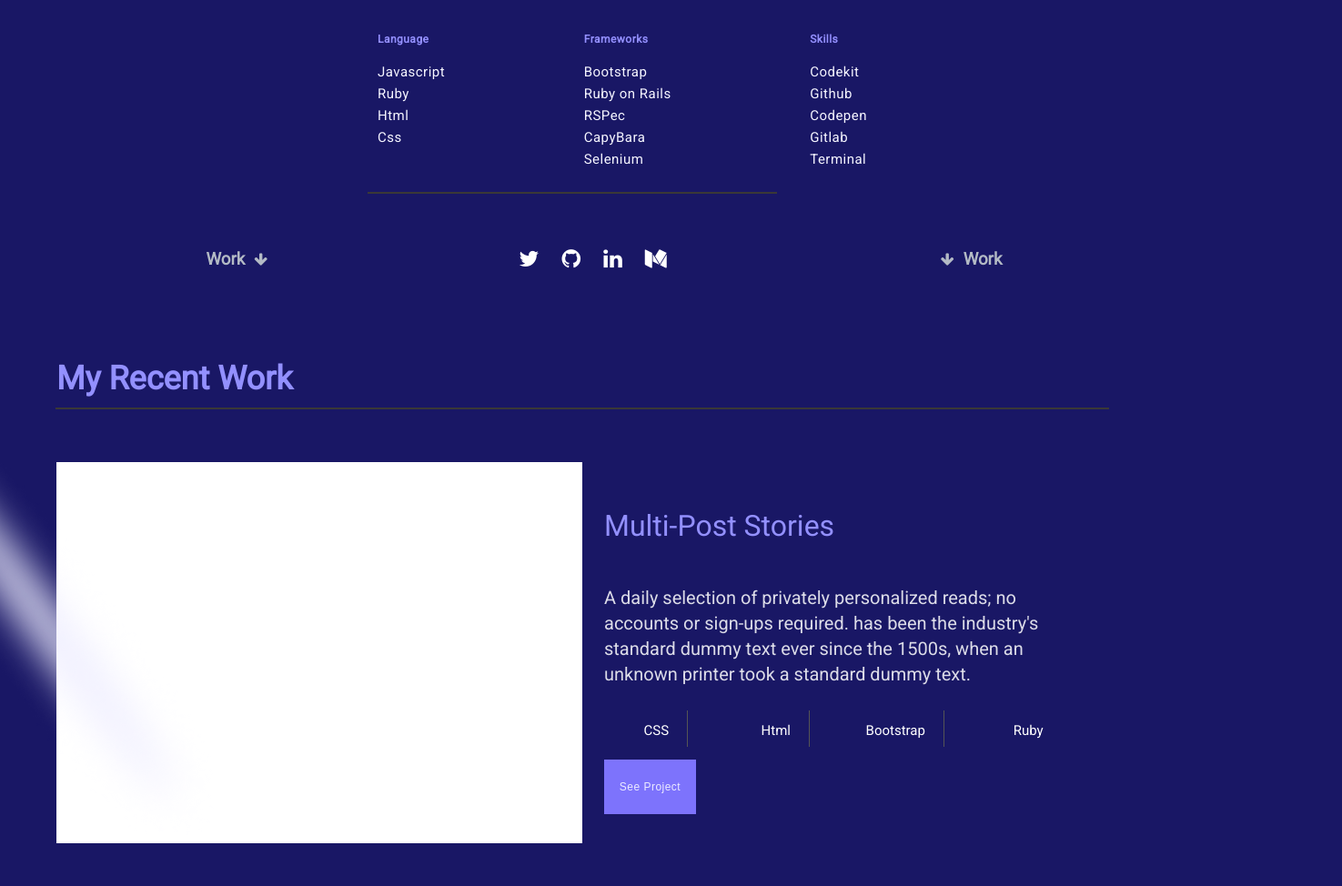
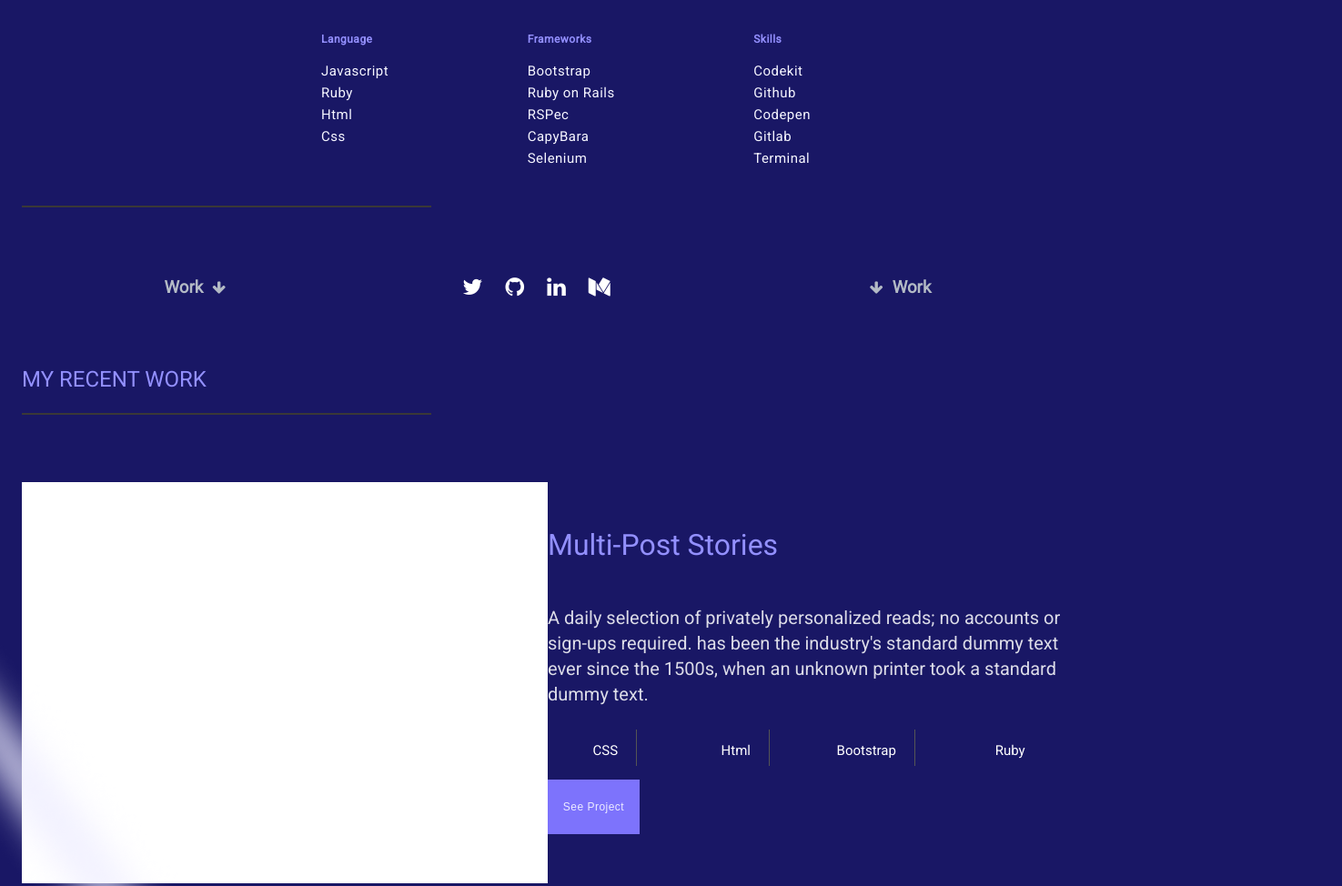
Before and after one commit to Paul-js-hub/portfolio, a website: page index.html in a window 1280 px wide. Shown: the part 503-1477 px from the top of the page at 91% size, 1475 px wide, since content can reach past the window. Drawn offline with Linux system fonts and the light colour scheme.

Commit message:
Add changes to the mobile portfolio

```diff
--- a/index.html
+++ b/index.html
@@ -135,10 +135,9 @@
           <img src="images/ellipse22.png" alt="ellipse22" class="ellipse22" />
         </div>
         <section id = "work-section" class="section4-work-details">
-          <div class="works-title">
-            <h2 class="recent-span">My Recent Work</h2>
-          </div>
-          <hr class="hr-last recent">
+            <h2 class="recent-span mobile-h1 works-title">My Recent Work</h2>
+            <hr class="hr-last hr-second-last">
+          <!-- <hr class="hr-last recent hr-second-last"> -->
           <div class="container-grid">
             <div class="test block1">
               <div class="image-container">
--- a/style.css
+++ b/style.css
@@ -13,10 +13,65 @@ body {
   overflow-x: hidden;
 }
 
+main#class {
+  margin: 0 24px;
+  width: 87.2%;
+}
+
+hr.hr-last.hr-second-last {
+  margin: 24px 0;
+}
+
+img.section4-image {
+  margin: 24px 0;
+  width: 100%;
+}
+
+img.ellipse19 {
+  margin-top: 256px;
+  margin-left: -24px;
+}
+
+.flex-column {
+  display: flex;
+  flex-direction: column;
+  margin: 24px 0;
+  grid-area: text;
+}
+
+.contact-us {
+  margin: 24px 0;
+}
+
+.input-area {
+  width: 90%;
+  margin: 24px 0;
+  background: #fff;
+  border: 1px solid #9490ff;
+  font-weight: 400;
+  font-size: 15px;
+  color: #81818c;
+  padding: 16px;
+}
+
+.text-area {
+  height: 100px;
+  margin: 24px auto;
+  background: #fff;
+  border: 1px solid #9490ff;
+  padding: 16px;
+  width: 90%;
+}
+
+.footer {
+  margin-top: 24px;
+}
+
 .toolbar {
   display: flex;
   justify-content: space-around;
   margin: 0 24px;
+  width: 87.2%;
 }
 
 .grid {
@@ -50,11 +105,13 @@ a {
   justify-content: center;
 }
 
-.flex-column {
-  display: flex;
-  flex-direction: column;
-  margin: 24px;
-  grid-area: text;
+.mobile-h1 {
+  font-weight: 500;
+  font-size: 26px;
+  line-height: 52px;
+  text-align: left;
+  color: #9490ff;
+  text-transform: uppercase;
 }
 
 .flex {
@@ -255,13 +312,7 @@ svg {
   font-size: 12px;
 }
 
-.section2-details {
-  width: 100%;
-  margin: 24px;
-}
-
 .section3-details {
-  width: 100%;
   margin: 24px;
 }
 
@@ -292,7 +343,7 @@ i.fa.fa-arrow-down {
   justify-content: center;
   align-items: center;
   text-align: center;
-  margin: 24px;
+  margin: 24px 0;
 }
 
 .list {
@@ -345,12 +396,11 @@ li > span {
 
 img.ellipse-image-one {
   margin-bottom: -237px;
-  margin-left: -271px;
+  margin-left: -291px;
 }
 
 .image-border {
   margin: 24px 0;
-  width: 448px;
 }
 
 .no-img {
@@ -403,31 +453,6 @@ section > form {
   display: flex;
   flex-direction: column;
   align-items: center;
-}
-
-.input-area {
-  width: 90%;
-  margin: 12px;
-  background: #fff;
-  border: 1px solid #9490ff;
-  font-weight: 400;
-  font-size: 15px;
-  color: #81818c;
-  padding: 16px;
-}
-
-.text-area {
-  height: 100px;
-  margin: 12px;
-  background: #fff;
-  border: 1px solid #9490ff;
-  padding: 16px;
-  width: 90%;
-}
-
-.contact-us {
-  width: 100%;
-  margin: 24px;
 }
 
 .rectangle {
```
